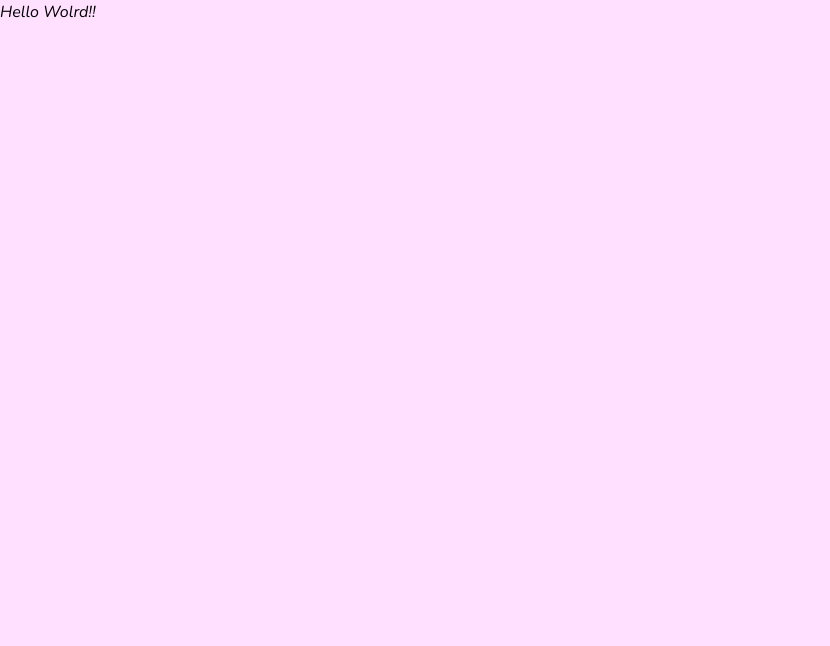
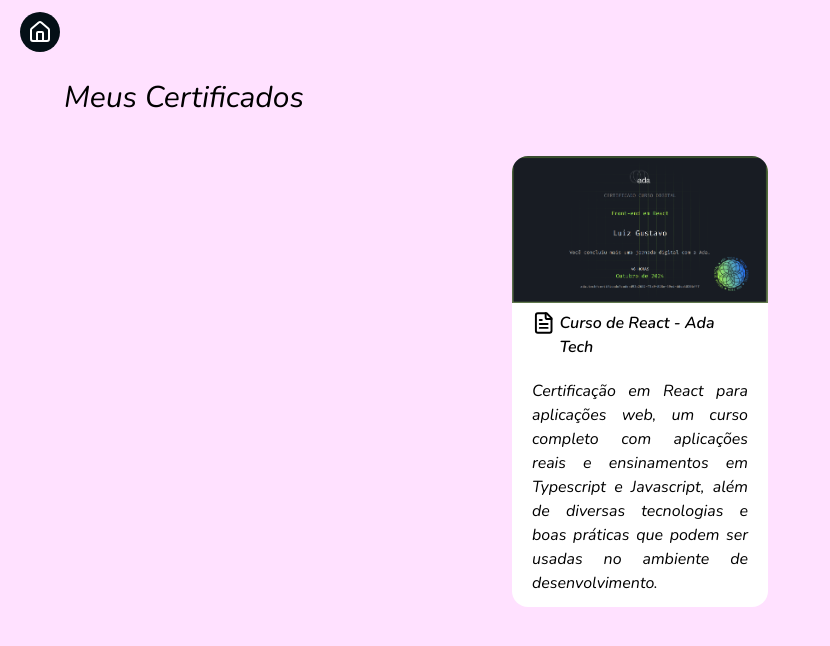
Before and after one commit to LuizinhoGustavo/portifolio-LuizGustavo, a React (Vite) app: page /Certificates in a window 1280 px wide. Shown: the top 646 px of the page, without its empty margins (0-830 px from the left). Built offline with nearby package versions, Linux system fonts and the light colour scheme.

Commit message:
Certificates implemented

```diff
--- a/src/App.tsx
+++ b/src/App.tsx
@@ -9,10 +9,6 @@
 export default function App() {
   return (
     <div>
-      <div className="w-100">
-        <Header />
-      </div>
-
       <div className="h-[60vh] md:h-[40vh] lg:h-[100vh] xl-[80vh] items-center flex justify-center flex-col w-full lg:flex-row lg:justify-between px-5 lg:px-32">
         <div className="justify-center text-center lg:text-left flex-col lg:w-3/5 mb-10">
           <div className="flex flex-col gap-1">
--- /dev/null
+++ b/src/Components/Certificate/Certificate.tsx
@@ -0,0 +1,24 @@
+import { FileText } from "lucide-react";
+
+interface Props {
+    image: string,
+    title: string,
+    description: string
+}
+
+export function Certificate(props: Props) {
+    const { image, title, description } = props;
+    return (
+        <div className=" lg:w-1/5 mx-10 bg-white p-0 rounded-2xl">
+            <img src={image} alt="Certificado" className="rounded-t-2xl" />
+            <div>
+                <div className="p-2 px-5 font-semibold flex gap-1">
+                    <FileText /> {title}
+                </div>
+                <div className="p-3 px-5 text-justify">
+                    {description}
+                </div>
+            </div>
+        </div>
+    )
+}
--- a/src/Components/Header/Header.tsx
+++ b/src/Components/Header/Header.tsx
@@ -1,15 +1,16 @@
 import { FileJson2, FolderCode, House, User } from 'lucide-react'
 
 export function Header() {
+
     return (
         <div className="w-full px-5 py-3 h-20 flex gap-3 mb-20 lg:mb-0">
-            <a href="#" className="outline-none"><div className="h-10 w-10 border-0 rounded-full bg-black flex justify-center"><House color="white" className='my-auto' /></div></a>
+            <a href={`/Home`} className="outline-none"><div className="h-10 w-10 border-0 rounded-full bg-black flex justify-center"><House color="white" className='my-auto' /></div></a>
 
-            <a href="#" className="outline-none"><div className="h-10 w-10 border-0 rounded-full bg-dark-blue flex justify-center"><FileJson2 color="white" className='my-auto' /></div></a>
+            {/*<a href={`/Home`} className="outline-none"><div className="h-10 w-10 border-0 rounded-full bg-dark-blue flex justify-center"><FileJson2 color="white" className='my-auto' /></div></a>
 
-            <a href="#" className="outline-none"><div className="h-10 w-10 border-0 rounded-full bg-light-blue flex justify-center"><FolderCode color="white" className='my-auto' /></div></a>
+            <a href={`/Home`} className="outline-none"><div className="h-10 w-10 border-0 rounded-full bg-light-blue flex justify-center"><FolderCode color="white" className='my-auto' /></div></a>
 
-            <a href="#" className="outline-none"><div className="h-10 w-10 border-0 rounded-full bg-light-green flex justify-center"><User color="white" className='my-auto' /></div></a>
+            <a href="#" className="outline-none"><div className="h-10 w-10 border-0 rounded-full bg-light-green flex justify-center"><User color="white" className='my-auto' /></div></a>*/}
 
 
         </div>
--- a/src/Components/Projects/Project.tsx
+++ b/src/Components/Projects/Project.tsx
@@ -4,17 +4,18 @@
     title: string,
     details: string,
     technologies: string,
+    imageProj?: string,
     linkProj: string,
     linkFigma: string
 }
 
 export function Project(props: Props) {
-    const { title, details, technologies, linkProj, linkFigma } = props;
+    const { title, details, technologies, imageProj, linkProj, linkFigma } = props;
 
     return (
         <div className="bg-white border-2 mb-10 mx-2 md:mx-auto w-100 flex flex-col md:flex-row justify-between gap-3 p-3 md:w-2/3 rounded-xl">
             <div className="bg-dark-blue h-48 md:h-[100%] md:w-1/2 border-2">
-                <img src="#" alt="RandomGutenbergBook Image" />
+                <img src={imageProj} alt="RandomGutenbergBook Image" />
             </div>
             <div className="md:w-1/2 p-3">
                 <div className="flex flex-row gap-3 align-middle justify-center pb-3"><CodeXml size={30} className="my-auto" /> <h3 className="text-3xl">{title}</h3></div>
--- a/src/main.tsx
+++ b/src/main.tsx
@@ -11,7 +11,7 @@
 
 const router = createBrowserRouter([
   {
-    path: "/",
+    path: "/Home",
     element: <App />,
   },
   {
--- a/src/routes/Certificates.tsx
+++ b/src/routes/Certificates.tsx
@@ -1,8 +1,25 @@
+import { Certificate } from "../Components/Certificate/Certificate"
+import { Header } from "../Components/Header/Header"
+import reactCertificate from "../assests/CertificadoReact.png"
+
 export function Certificates() {
 
     return (
         <div>
-            Hello Wolrd!!
+            <Header />
+
+            <h3 className="text-3xl mx-5 md:mx-16 mb-10">Meus Certificados</h3>
+
+
+            <div className="flex flex-col lg:flex-row gap-10 lg:gap-36 justify-center flex-wrap">
+                <Certificate image={reactCertificate} title={"Curso de React - Ada Tech"} description={"Certificação em React para aplicações web, um curso completo com aplicações reais e ensinamentos em Typescript e Javascript, além de diversas tecnologias e boas práticas que podem ser usadas no ambiente de desenvolvimento."} />
+
+
+
+            </div>
+
+
+
         </div>
     )
 }
--- a/src/routes/Projects.tsx
+++ b/src/routes/Projects.tsx
@@ -1,6 +1,7 @@
 import { Header } from "../Components/Header/Header"
+import { NoProjects } from "../Components/Projects/NoProjects"
 import { Project } from "../Components/Projects/Project"
-import { NoProjects } from "../Components/Projects/noProjects"
+import randomGutenbergImg from "../assests/RandomGutenbergImg.png"
 
 export function Projects() {
 
@@ -10,8 +11,8 @@
 
             <h3 className="text-3xl mx-5 md:mx-16 mb-10">Meus Projetos</h3>
 
-            <Project title="Random Gutenberg Book" details='"Random Gutenberg Book" é um projeto com o intuito de aprender sobre React e requisições HTTP, utilizando uma Api pública o site requisita informações sobre um livro aleatório na base de dados com mais de 70.000 opções, dando informações sobre o Autor, a Capa e tópicos do livro além de disponilibilizar o link de acesso ao livro'
-                technologies="React, TypeScript, Tailwind, Axios" linkProj="#" linkFigma="https://www.figma.com/design/vGZtIYc3GEOqEcSIJdWEMd/Portif%C3%B3lio-DEV?node-id=0-1&p=f&t=6hsaYJLRDzf3i0JS-0" />
+            <Project title="Random Gutenberg Book" imageProj={randomGutenbergImg} details='"Random Gutenberg Book" é um projeto com o intuito de aprender sobre React e requisições HTTP, utilizando uma Api pública o site requisita informações sobre um livro aleatório na base de dados com mais de 70.000 opções, dando informações sobre o Autor, a Capa e tópicos do livro além de disponilibilizar o link de acesso ao livro'
+                technologies="React, TypeScript, Tailwind, Axios" linkProj="https://randomgutenbergbook.vercel.app/" linkFigma="https://www.figma.com/design/vGZtIYc3GEOqEcSIJdWEMd/Portif%C3%B3lio-DEV?node-id=0-1&p=f&t=6hsaYJLRDzf3i0JS-0" />
 
             <NoProjects />
         </div >
```
Also changed, not shown: src/assests/CertificadoReact.png (added), src/assests/RandomGutenbergImg.png (added).
